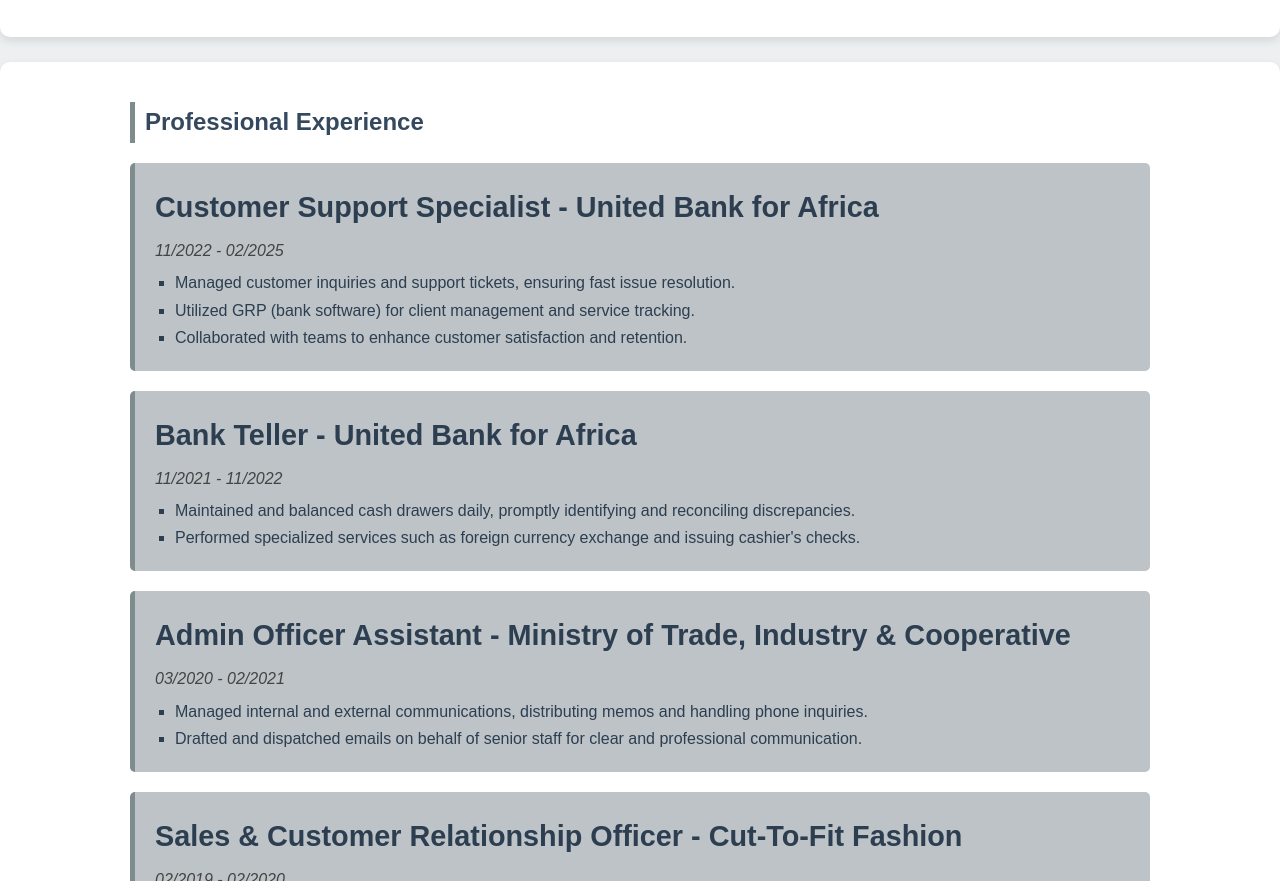
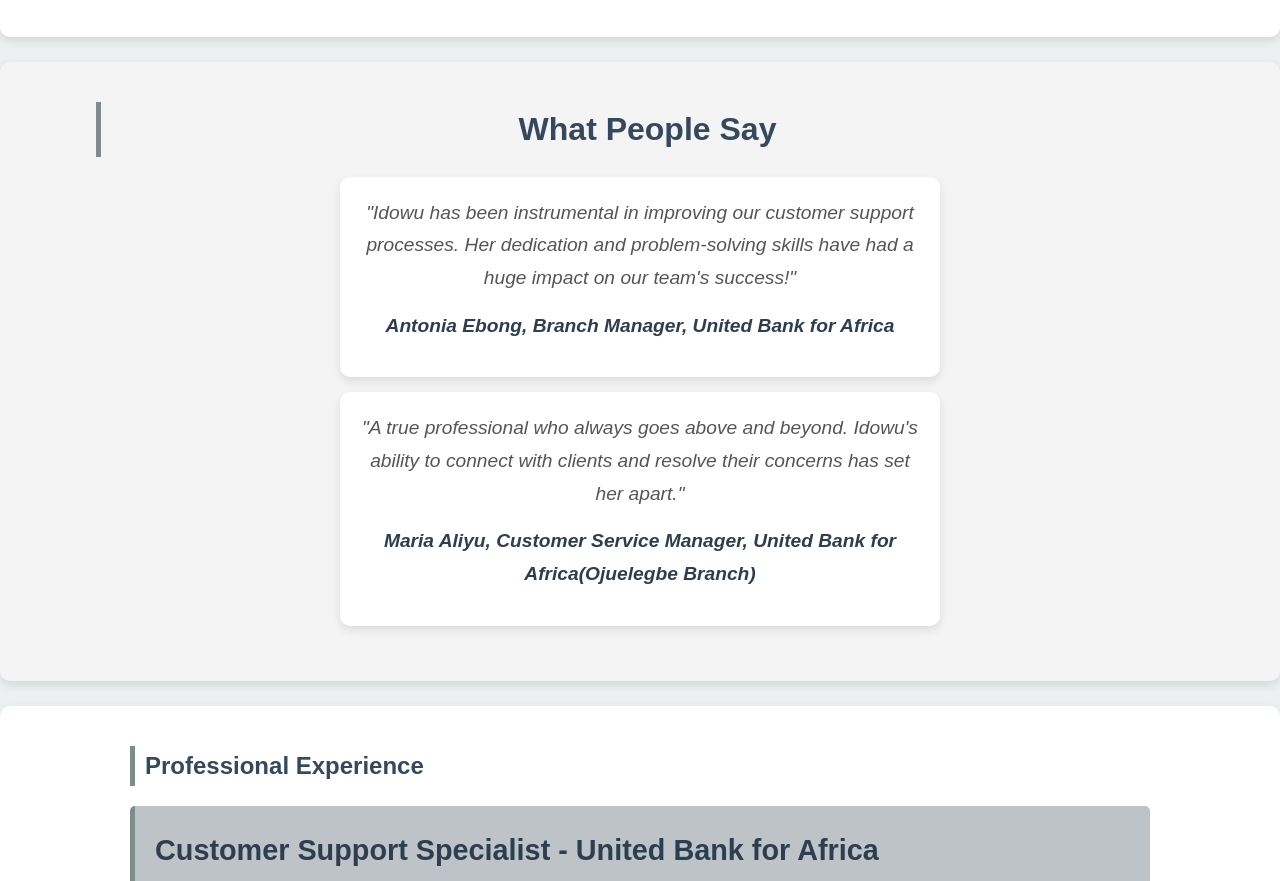
Before and after one commit to Idowusola724/my-customer-service-portfolio, a plain HTML site: page index.html in a window 1280 px wide. Shown: the part 1368-2249 px from the top of the page. Drawn offline with Linux system fonts and the light colour scheme.

Commit message:
added more content and styled it

```diff
--- a/index.html
+++ b/index.html
@@ -47,6 +47,7 @@
         </div>
     </section>
 
+
     <!-- Skills Section -->
     <section class="skills">
         <div class="container">
@@ -60,6 +61,22 @@
             </ul>
         </div>
     </section>
+
+        <!-- Testimonial Section -->
+        <section class="testimonials">
+            <div class="container">
+                <h2>What People Say</h2>
+                <div class="testimonial">
+                    <p>"Idowu has been instrumental in improving our customer support processes. Her dedication and problem-solving skills have had a huge impact on our team's success!"</p>
+                    <p><strong>Antonia Ebong, Branch Manager, United Bank for Africa</strong></p>
+                </div>
+                <div class="testimonial">
+                    <p>"A true professional who always goes above and beyond. Idowu's ability to connect with clients and resolve their concerns has set her apart."</p>
+                    <p><strong>Maria Aliyu, Customer Service Manager, United Bank for Africa(Ojuelegbe Branch)</strong></p>
+                </div>
+            </div>
+        </section>
+
 
     <!-- Experience Section -->
     <section class="experience">
--- a/style.css
+++ b/style.css
@@ -207,3 +207,40 @@
         font-size: 1.3rem;
     }
 }
+/* Testimonial Section */
+.testimonials {
+    background: #f4f4f4;
+    padding: 40px 0;
+    text-align: center;
+}
+
+.testimonials h2 {
+    color: #34495E;
+    font-size: 2rem;
+    margin-bottom: 20px;
+}
+
+.testimonial {
+    background: #fff;
+    padding: 20px;
+    margin: 15px 0;
+    border-radius: 10px;
+    box-shadow: 0px 4px 10px rgba(0, 0, 0, 0.1);
+    max-width: 600px;
+    margin-left: auto;
+    margin-right: auto;
+}
+
+.testimonial p {
+    font-style: italic;
+    font-size: 1.2rem;
+    color: #555;
+    margin-bottom: 15px;
+}
+
+.testimonial strong {
+    display: block;
+    font-weight: bold;
+    color: #2C3E50;
+    margin-top: 10px;
+}
```
